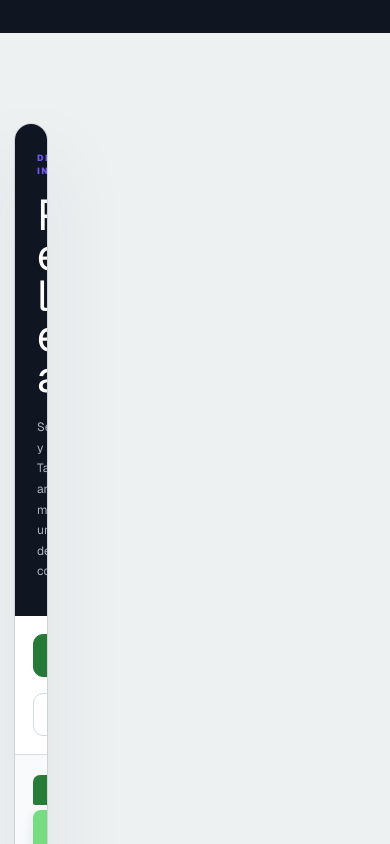
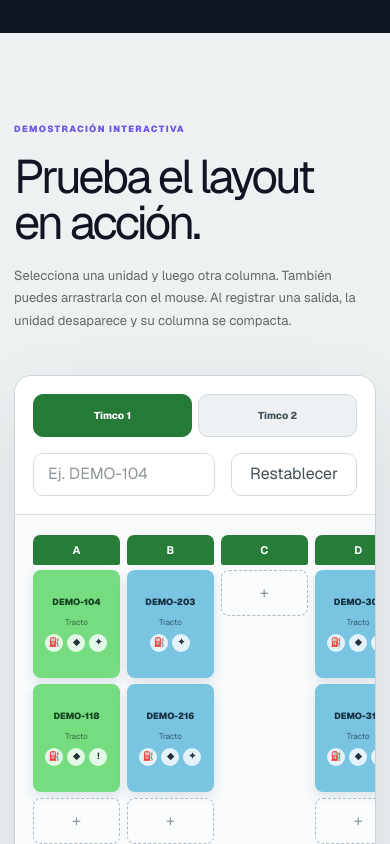
Before and after one commit to paolo-gonzalesmoya/paolo-gonzales-portafolio, a Next.js app: page /proyectos/inventario-almacenes in a window 390 px wide. Shown: the part 3060-3904 px from the top of the page. Built offline with nearby package versions, Linux system fonts and the light colour scheme.

Commit message:
Corregir ancho y cabecera de la demo TIMCO

```diff
--- a/app/globals.css
+++ b/app/globals.css
@@ -117,7 +117,7 @@ img { display: block; max-width: 100%; }
 
 /* TIMCO: finanzas y operación */
 .timco-visual { background: radial-gradient(circle at 83% 20%, rgba(55,135,255,.27), transparent 35%), linear-gradient(145deg, #11162c, #253b77); }
-.timco-shell { display: grid; grid-template-columns: 48px 1fr; }
+.timco-visual .timco-shell { display: grid; grid-template-columns: 48px 1fr; }
 .product-sidebar { display: flex; flex-direction: column; align-items: center; gap: 20px; padding: 14px 0; background: #12182d; }
 .product-logo { width: 27px; height: 27px; display: grid; place-items: center; margin-bottom: 10px; border-radius: 8px; background: linear-gradient(145deg,#477cff,#7258e9); color: white; font-size: 10px; font-weight: 900; }.product-sidebar>i { width: 16px; height: 16px; position: relative; border-radius: 5px; background: rgba(255,255,255,.055); }.product-sidebar>i:after { content: ""; position: absolute; inset: 5px; border: 1px solid #78819a; border-radius: 2px; }.product-sidebar>i.is-current { background: rgba(94,124,255,.22); }.product-sidebar>i.is-current:after { border-color: #8fa9ff; }.product-sidebar>b { width: 24px; height: 24px; display: grid; place-items: center; margin-top: auto; border-radius: 50%; background: #2d3654; color: #aeb8d2; font-size: 6px; }
 .product-workspace { min-width: 0; padding: 16px 18px; }
@@ -425,7 +425,7 @@ img { display: block; max-width: 100%; }
   .case-study.violet .case-visual img { object-fit: cover; }
   .product-visual { min-height: 440px; padding: 10px; }
   .product-shell { transform: none; }
-  .timco-shell { grid-template-columns: 34px 1fr; }
+  .timco-visual .timco-shell { grid-template-columns: 34px 1fr; }
   .product-sidebar { gap: 15px; padding-block: 10px; }
   .product-sidebar>i:nth-of-type(n+4) { display: none; }
   .product-workspace { padding: 10px; }
@@ -835,7 +835,7 @@ img { display: block; max-width: 100%; }
 /* TIMCO warehouse case study */
 .timco-case { --timco-ink: #101522; --timco-paper: #f5ede2; --timco-red: #e33434; --timco-blue: #78c4e1; --timco-green: #75dc80; color: var(--timco-ink); background: var(--timco-paper); }
 .timco-case button, .timco-case input { font: inherit; }
-.timco-shell { width: min(1240px, calc(100% - 48px)); margin-inline: auto; }
+.timco-shell { display: block; width: min(1240px, calc(100% - 48px)); margin-inline: auto; }
 .timco-header { position: fixed; z-index: 100; top: 18px; left: 50%; width: min(1280px, calc(100vw - 36px)); min-height: 64px; display: grid; grid-template-columns: 1fr auto 1fr; align-items: center; gap: 28px; padding: 9px 12px; border: 1px solid rgba(16,21,34,.1); border-radius: 18px; background: rgba(255,250,244,.92); box-shadow: 0 18px 55px rgba(50,39,30,.12); backdrop-filter: blur(18px); transform: translateX(-50%); }
 .timco-brand { display: flex; align-items: center; gap: 12px; color: var(--timco-ink); }
 .timco-brand span { width: 39px; height: 39px; display: grid; place-items: center; border-radius: 12px; color: white; background: var(--timco-ink); font-size: 10px; font-weight: 850; }
@@ -887,10 +887,10 @@ img { display: block; max-width: 100%; }
 .timco-story-index { position: absolute; right: 20px; bottom: 11%; padding: 10px 12px; border: 1px solid rgba(255,255,255,.12); border-radius: 999px; color: #c4c7d0; background: rgba(9,12,20,.6); font: 720 8px/1 var(--font-geist-mono), monospace; backdrop-filter: blur(10px); }
 
 .timco-demo-section { padding: 145px 0; background: #eef1f2; }
-.warehouse-app { position: relative; isolation: isolate; overflow: hidden; border: 1px solid #ccd3d7; border-radius: 24px; background: #f8fafb; box-shadow: 0 30px 80px rgba(29,39,47,.1); }
-.warehouse-demo-intro { position: relative; z-index: 2; display: grid; grid-template-columns: minmax(0,1.05fr) minmax(330px,.55fr); gap: clamp(42px,6vw,86px); align-items: end; padding: 42px; color: white; background: #101522; }
-.warehouse-demo-intro h2 { max-width: 700px; margin: 16px 0 0; font-size: clamp(43px,4.6vw,66px); line-height: .94; letter-spacing: -.06em; text-wrap: balance; }
-.warehouse-demo-intro>p { max-width: 470px; margin: 0 0 4px; color: #aeb4c0; font-size: 12px; line-height: 1.72; }
+.timco-section-heading { display: grid; grid-template-columns: minmax(0,1.08fr) minmax(320px,.52fr); gap: clamp(48px,7vw,94px); align-items: end; width: 100%; margin-bottom: 48px; }
+.timco-section-heading h2 { max-width: 700px; margin: 18px 0 0; font-size: clamp(50px,5.1vw,72px); line-height: .96; letter-spacing: -.065em; text-wrap: balance; }
+.timco-section-heading>p { max-width: 450px; justify-self: end; margin: 0 0 4px; color: #626760; font-size: 13px; line-height: 1.75; }
+.warehouse-app { width: 100%; overflow: hidden; border: 1px solid #ccd3d7; border-radius: 24px; background: #f8fafb; box-shadow: 0 30px 80px rgba(29,39,47,.1); }
 .warehouse-toolbar { display: grid; grid-template-columns: auto 1fr auto; gap: 16px; align-items: end; padding: 18px; border-bottom: 1px solid #d7dcdf; background: white; }
 .warehouse-tabs { display: flex; gap: 6px; }
 .warehouse-tabs button, .warehouse-reset { min-height: 43px; padding: 0 18px; border: 1px solid #d4dadd; border-radius: 10px; color: #42505a; background: #edf1f3; font-size: 10px; font-weight: 760; cursor: pointer; }
@@ -983,8 +983,7 @@ img { display: block; max-width: 100%; }
 @media (max-width: 980px) {
   .timco-header { grid-template-columns: 1fr auto; }
   .timco-header nav { display: none; }
-  .timco-role, .timco-evidence { grid-template-columns: 1fr; gap: 45px; }
-  .warehouse-demo-intro { grid-template-columns: 1fr; gap: 20px; }
+  .timco-role, .timco-evidence, .timco-section-heading { grid-template-columns: 1fr; gap: 45px; }
   .timco-hero { padding-top: 112px; }
   .timco-hero-frame { grid-template-columns: 1fr 1fr; gap: 34px; }
   .timco-hero-content h1 { font-size: clamp(50px,7vw,68px); }
@@ -1027,8 +1026,9 @@ img { display: block; max-width: 100%; }
   .timco-story-copy h2 { margin: 18px 0 15px; font-size: 43px; }
   .timco-story-stage { display: none; }
   .timco-demo-section, .timco-role-control { padding: 90px 0; }
-  .warehouse-demo-intro { padding: 28px 22px 30px; }
-  .warehouse-demo-intro h2 { font-size: 43px; }
+  .timco-section-heading { gap: 20px; margin-bottom: 38px; }
+  .timco-section-heading h2 { font-size: 47px; }
+  .timco-section-heading>p { justify-self: start; }
   .timco-role-control-grid { grid-template-columns: 1fr; gap: 38px; }
   .timco-role-content h2 { font-size: 47px; }
   .warehouse-app { border-radius: 18px; }
--- a/app/proyectos/inventario-almacenes/WarehouseCase.tsx
+++ b/app/proyectos/inventario-almacenes/WarehouseCase.tsx
@@ -232,15 +232,15 @@ export default function WarehouseCase() {
 
       <section id="demo" className="timco-demo-section">
         <div className="timco-shell">
+          <div className="timco-section-heading timco-demo-heading">
+            <div>
+              <p className="timco-overline">Demostración interactiva</p>
+              <h2>Prueba el layout en acción.</h2>
+            </div>
+            <p>Selecciona una unidad y luego otra columna. También puedes arrastrarla con el mouse. Al registrar una salida, la unidad desaparece y su columna se compacta.</p>
+          </div>
+
           <div className="warehouse-app">
-            <header className="warehouse-demo-intro">
-              <div>
-                <p className="timco-overline">Demostración interactiva</p>
-                <h2>Prueba el layout en acción.</h2>
-              </div>
-              <p>Selecciona una unidad y luego otra columna. También puedes arrastrarla con el mouse. Al registrar una salida, la unidad desaparece y su columna se compacta.</p>
-            </header>
-
             <div className="warehouse-toolbar">
               <div className="warehouse-tabs" role="tablist" aria-label="Almacenes de demostración">
                 {(["Timco 1", "Timco 2"] as SiteName[]).map((name) => (
```
